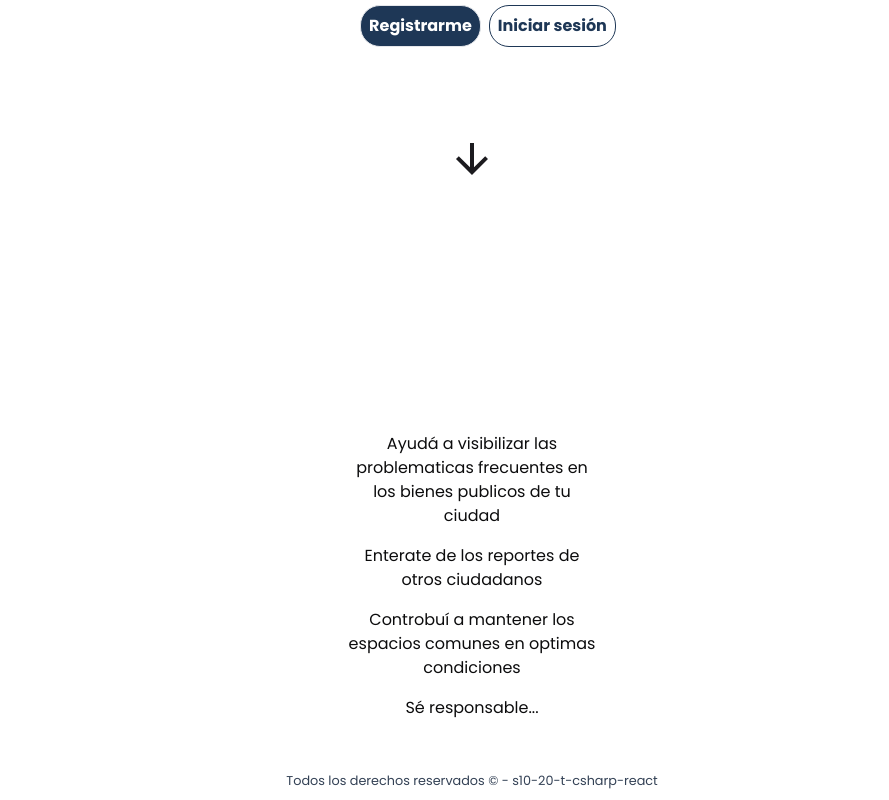
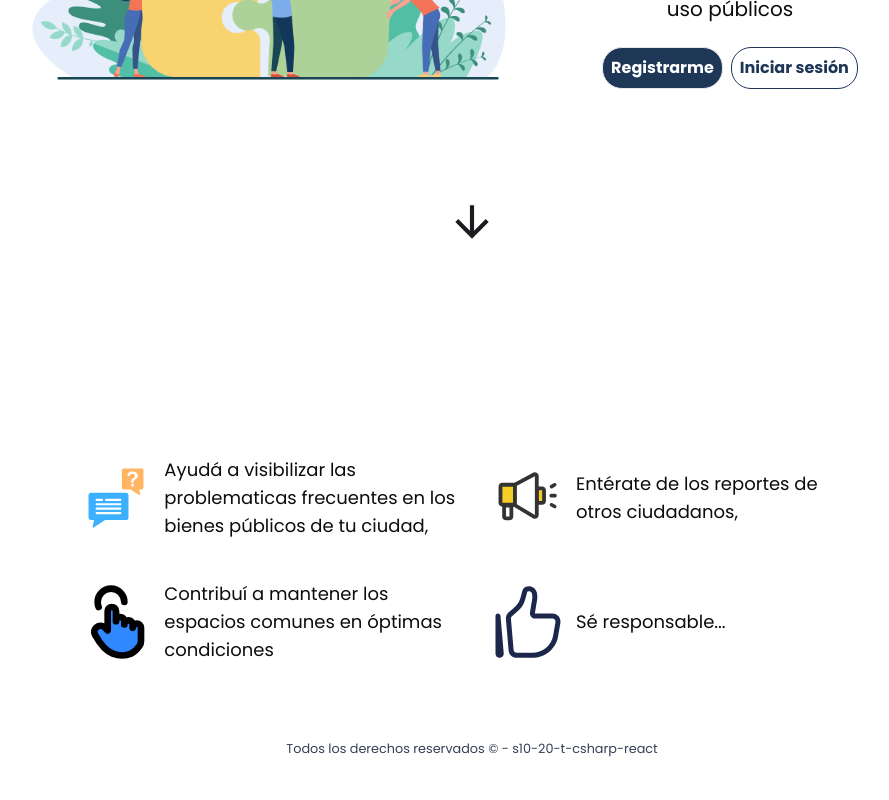
Before and after one commit to No-Country/s10-20-t-csharp-react, a React (Vite) app in the folder ClientApp/: page / in a window 1280 px wide. Shown: the part 504-1304 px from the top of the page, without its empty margins (168-1057 px from the left). After the commit the page ends 1272 px from the top, so only its background shows below. Built offline with nearby package versions, Linux system fonts and the light colour scheme; no server answers.

Commit message:
Style: change the styles of the features section

```diff
--- a/ClientApp/src/pages/landing.jsx
+++ b/ClientApp/src/pages/landing.jsx
@@ -1,16 +1,52 @@
 import React from "react";
 import { Link } from "react-router-dom";
 
+import { MainLayout } from "../layout/MainLayout";
+import HelpIcon from "../assets/icons/help-information-question.svg";
+import SpeakerIcon from "../assets/icons/broadcast.svg";
+import PressIcon from "../assets/icons/press.svg";
+import LikeIcon from "../assets/icons/like.svg";
 import puzzle from "../assets/puzzle.png";
 import flechaAbajo from "../assets/icons/flecha.svg";
 import logo from "../assets/logo.svg";
-import { MainLayout } from "../layout/MainLayout";
 
 const featuresItems = [
-  "Ayudá a visibilizar las problematicas frecuentes en los bienes publicos de tu ciudad",
-  "Enterate de los reportes de otros ciudadanos",
-  "Controbuí a mantener los espacios comunes en optimas condiciones",
-  "Sé responsable...",
+  <div id="first-row" className="flex gap-8 w-42">
+    <div className="flex gap-2 items-center">
+      <img width="80" height="80" src={HelpIcon} alt="Ícono sobre ayudar" />
+      <p className="w-[28ch]">
+        Ayudá a visibilizar las problematicas frecuentes en los bienes públicos
+        de tu ciudad,
+      </p>
+    </div>
+
+    <div className="flex gap-2 items-center">
+      <img width="80" height="80" src={SpeakerIcon} alt="Ícono de un altavoz" />
+      <p className="w-[28ch]">Entérate de los reportes de otros ciudadanos,</p>
+    </div>
+  </div>,
+  <div id="second-row" className="flex gap-8">
+    <div className="flex gap-2 items-center">
+      <img
+        width="80"
+        height="80"
+        src={PressIcon}
+        alt="Ícono sobre una mano presionando"
+      />
+      <p className="w-[28ch]">
+        Contribuí a mantener los espacios comunes en óptimas condiciones
+      </p>
+    </div>
+    <div className="flex gap-2 items-center">
+      <img
+        width="80"
+        height="80"
+        src={LikeIcon}
+        alt="Ícono de pulgares arriba"
+      />
+      <p className="w-[28ch]">Sé responsable...</p>
+    </div>
+  </div>,
 ];
 
 export default function Landing() {
@@ -19,7 +55,7 @@ export default function Landing() {
       <main className="px-28">
         <div
           id="hero-section"
-          className="h-screen flex flex-col items-center gap-4 sm:gap-2 justify-center"
+          className="h-screen flex flex-col items-center gap-4 justify-center"
         >
           <div className="flex justify-center items-center gap-4">
             <div id="hero-section__img">
@@ -28,19 +64,15 @@ export default function Landing() {
                 height="500"
                 src={puzzle}
                 alt="Personas sobre un rompecabezas"
-                className="sm:w-4"
+                className=""
               />
             </div>
             <div
               id="hero-section__content"
               className="flex flex-col justify-center items-center gap-6"
             >
-              <img
-                className="w-96 sm:w-56"
-                src={logo}
-                alt="Logo de la página"
-              />
-              <p className="w-[30ch] text-center text-xl sm:text-sm text-black">
+              <img className="w-96" src={logo} alt="Logo de la página" />
+              <p className="w-[30ch] text-center text-xl text-black">
                 Tu aporte como ciudadano ayuda a visibilizar problemas en los
                 bienes de uso públicos
               </p>
@@ -62,7 +94,7 @@ export default function Landing() {
           </div>
           <div>
             <img
-              className="mt-20 sm:w-12"
+              className="mt-20"
               src={flechaAbajo}
               alt="Flecha apuntando hacia abajo"
               width="50"
@@ -71,14 +103,11 @@ export default function Landing() {
           </div>
         </div>
 
-        <section className="flex flex-col items-center gap-8 py-10">
-          <ul className="flex flex-col gap-4">
+        <section className="flex justify-center items-center gap-8 py-16">
+          <ul className="flex flex-col gap-10 items-center justify-center">
             {featuresItems.map((item, id) => (
-              <li
-                key={id}
-                className="text-title-lg sm:text-base sm:w-[25ch] sm:text-center text-black"
-              >
-                {item}
+              <li key={id} className="text-lg text-black w-[70ch]">
+                {<p>{item}</p>}
               </li>
             ))}
           </ul>
```
